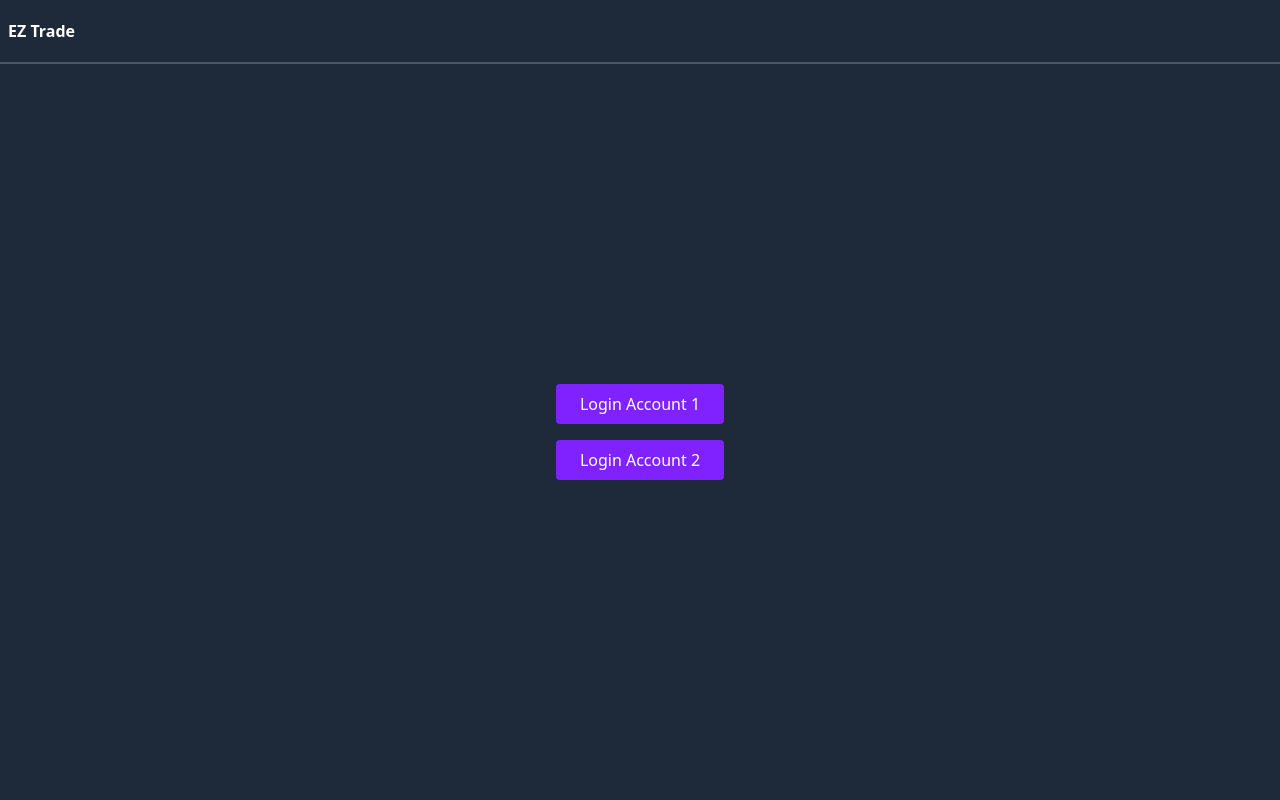
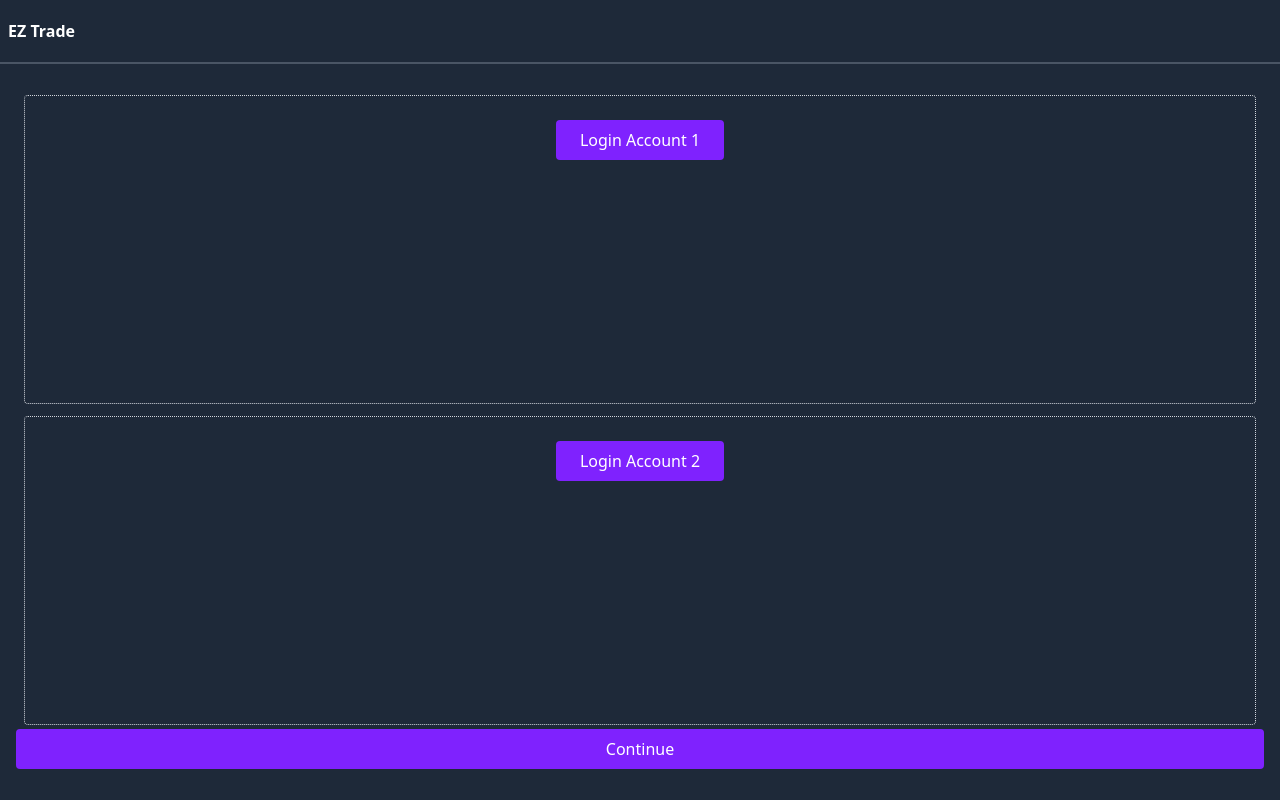
Before and after one commit to harshgupta20/dual-trader, a React (Vite) app in the folder frontend/: page /login in a window 1280 px wide. Built offline with nearby package versions, Linux system fonts and the light colour scheme.

Commit message:
UI improvemts in Login page

```diff
--- a/frontend/src/pages/Login.jsx
+++ b/frontend/src/pages/Login.jsx
@@ -8,7 +8,6 @@ const Login = () => {
 
     const [account1Info, setAccount1Info] = useState({});
     const [account2Info, setAccount2Info] = useState({});
-    const [userInfo1, setUserInfo1] = useState({});
 
     const checkAccountsLoginStatus = () => {
         try {
@@ -56,6 +55,8 @@ const Login = () => {
         <>
             <div className='flex flex-col items-center justify-center h-full'>
 
+                <div className="flex min-h-[90%] w-full flex-col items-center gap-3 p-2">
+                    <div className="flex min-h-[50%] w-full flex-col items-center border-[1px] border-dotted border-gray-300 rounded p-4">
                         {account1Info?.userInfo?.user_id ? (<ProfileCard accountNo={"Account 1"} userInfo={account1Info?.userInfo} onLogout={handleLogoutAccount1} />)
                             :
                             (<a href="https://kite.zerodha.com/connect/login?v=3&api_key=1y1ohmgx6u3e1tt9" noreferrer>
@@ -64,6 +65,10 @@ const Login = () => {
                                 </button>
                             </a>)
                         }
+                    </div>
+
+                    <div className="flex min-h-[50%] w-full flex-col items-center border-[1px] border-dotted border-gray-300 rounded p-4">
+
                         {account2Info?.userInfo?.user_id ? (<ProfileCard accountNo={"Account 2"} userInfo={account2Info?.userInfo} onLogout={handleLogoutAccount2} />)
                             :
                             (<a href="https://kite.zerodha.com/connect/login?v=3&api_key=1y1ohmgx6u3e1tt9" noreferrer>
@@ -72,6 +77,14 @@ const Login = () => {
                                 </button>
                             </a>)
                         }
+
+                    </div>
+
+                </div>
+                <button className='bg-violet-600 px-6 py-2 rounded my-2 w-full'>
+                    Continue
+                </button>
+
             </div>
         </>
     )
```
Lines whose indentation alone changed are shown as unchanged.
